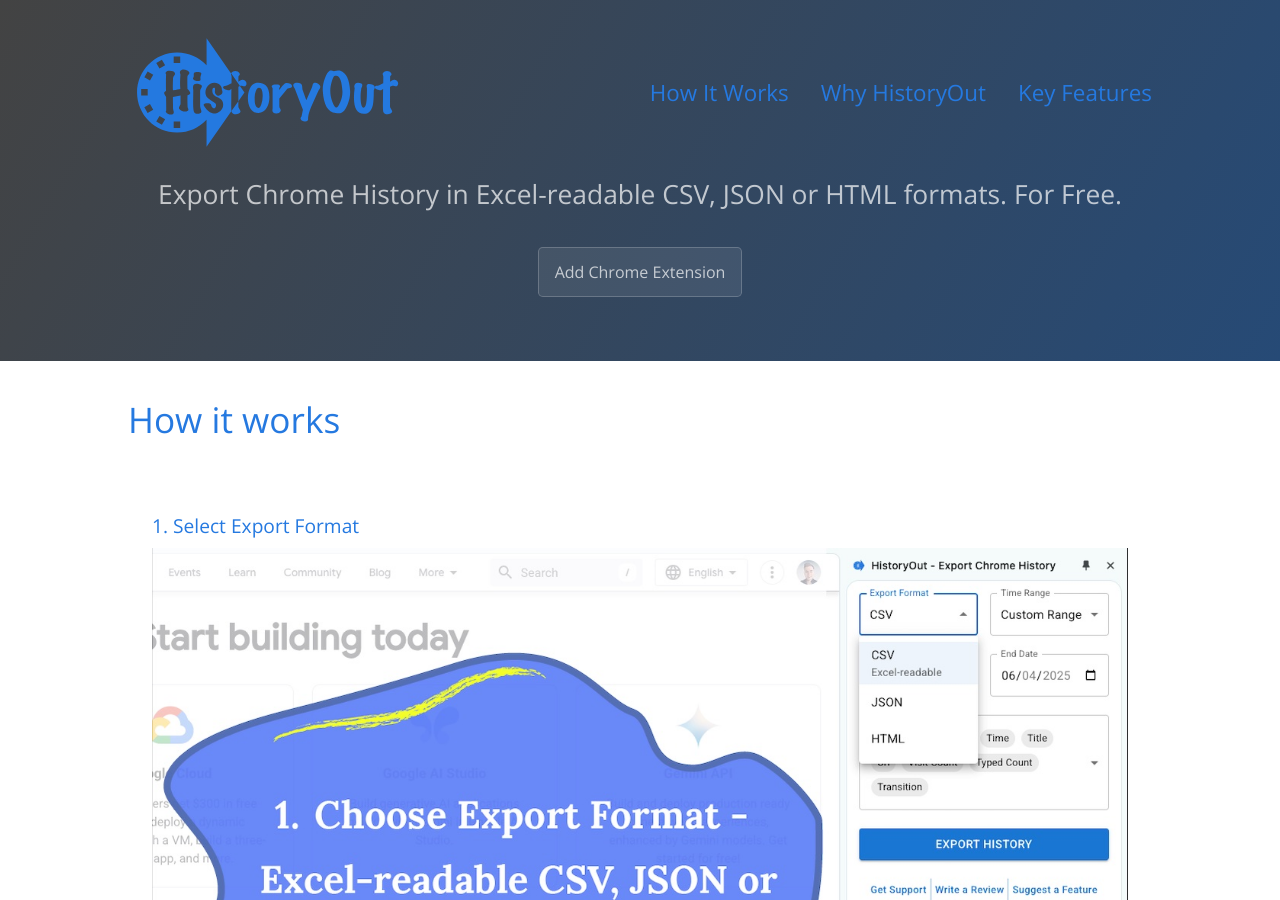
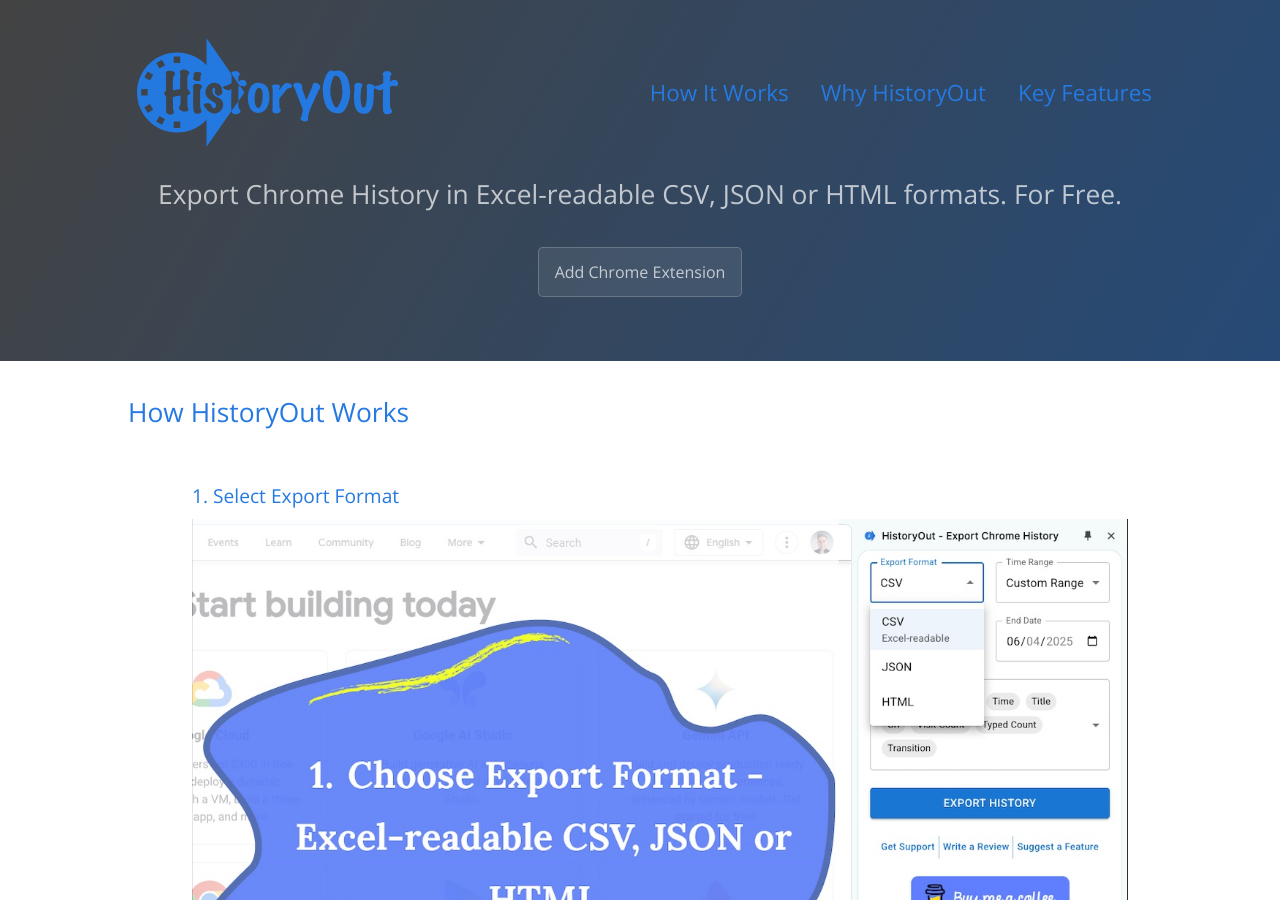
Before and after one commit to sauliusp/history-out-website, a Jekyll site: the page built from index.md, in a window 1280 px wide and 900 px high. Built offline with Jekyll 4.4.1, drawn with Linux system fonts in a browser that asks for light colours.

Commit message:
improving semantical structure

```diff
--- /dev/null
+++ b/_includes/add-to-chrome-button.html
@@ -0,0 +1,9 @@
+<a
+  href="{{ site.data.urls.chrome_store }}"
+  class="btn primary-btn"
+  target="_blank"
+  rel="noopener"
+  aria-label="Add HistoryOut extension to Chrome (opens in new tab)"
+>
+  Add Chrome Extension
+</a>
--- a/_layouts/default.html
+++ b/_layouts/default.html
@@ -1,5 +1,5 @@
 <!DOCTYPE html>
-<html lang="{{ site.lang | default: "en-US" }}">
+<html lang="{{ site.lang | default: "en" }}">
   <head>
     <meta charset="UTF-8">
 
@@ -13,17 +13,17 @@
     {% include head-custom.html %}
   </head>
   <body>
-    <a id="skip-to-content" href="#content">Skip to the content.</a>
+    <a id="skip-to-content" href="#content" class="skip-link">Skip to the content.</a>
     <header class="page-header" role="banner">
-      <nav class="page-nav" aria-label="Page navigation">
+      <nav class="page-nav" aria-label="Main site navigation">
         <div class="nav-container">
-          <a href="/" class="nav-logo" target="_blank" rel="noopener">
+          <a href="/" class="nav-logo" aria-label="HistoryOut Homepage">
             <img src="assets/images/logo.svg" alt="HistoryOut - Chrome History Export Tool" class="header-logo">
           </a>
-          <ul class="nav-links">
-            <li><a href="#how-historyout-works">How It Works</a></li>
-            <li><a href="#why-use-historyout">Why HistoryOut</a></li>
-            <li><a href="#key-features">Key Features</a></li>
+          <ul class="nav-links" role="list">
+            <li><a href="#how-historyout-works" aria-label="Learn how HistoryOut works">How It Works</a></li>
+            <li><a href="#why-use-historyout" aria-label="Discover why to use HistoryOut">Why HistoryOut</a></li>
+            <li><a href="#key-features" aria-label="View key features">Key Features</a></li>
           </ul>
         </div>
       </nav>
@@ -31,25 +31,15 @@
       <h1 class="project-name sr-only">Chrome Extension to export Chrome History in Excel-readable CSV, JSON or HTML formats. Use custom date ranges and customize the output fields.</h1>
       <h2 class="project-tagline">Export Chrome History in Excel-readable CSV, JSON or HTML formats. For Free.</h2>
 
-      <nav aria-label="Primary navigation">
-        <a href="{{ site.data.urls.chrome_store }}" class="btn primary-btn" target="_blank" rel="noopener">
-          Add Chrome Extension
-        </a>
+      <nav aria-label="Chrome store navigation">
+        {% include add-to-chrome-button.html %}
       </nav>
     </header>
 
-    <main id="content" class="main-content" role="main">
-      <h1 class="sr-only">
-        About HistoryOut - Export Chrome History Extension
-      </h1>
+    {{ content }}
 
-      {{ content }}
-    </main>
-
-    <footer class="page-header">
-      <a href="{{ site.data.urls.chrome_store }}" class="btn primary-btn" target="_blank" rel="noopener">
-        Add Chrome Extension
-      </a>
+    <footer class="page-header" role="contentinfo">
+      {% include add-to-chrome-button.html %}
     </footer>
   </body>
 </html>
--- a/index.md
+++ b/index.md
@@ -4,124 +4,146 @@ title: "HistoryOut - Export Chrome History Extension"
 description: "Chrome Extension to export Chrome History in Excel-readable CSV, JSON or HTML formats. Use custom date ranges and customize the output fields"
 ---
 
-<article>
-  <h1 id="how-historyout-works">How it works</h1>
+<main id="content" class="main-content" role="main">
+  <h1 class="sr-only">
+    About HistoryOut - Export Chrome History Extension
+  </h1>
 
-  <div class="features-grid full-width">
-    <div class="feature-card">
-      <div class="feature-content">
-        <h3>1. Select Export Format</h3>
-        <img src="assets/images/1.jpg" alt="Screenshot showing export format selection interface" class="feature-screenshot">
-      </div>
-    </div>
+  <article>
+    <h2 id="how-historyout-works">How HistoryOut Works</h2>
 
-    <div class="feature-card">
-      <div class="feature-content">
-        <h3>2. Choose Time Period</h3>
-        <img src="assets/images/2.jpg" alt="Screenshot showing time period selection options" class="feature-screenshot">
-      </div>
-    </div>
+    <ol class="features-grid full-width">
+      <li class="feature-card">
+        <div class="feature-content">
+          <h3>1. Select Export Format</h3>
+          <img src="assets/images/1.jpg"
+               alt="Interface showing CSV, JSON, and HTML export format options"
+               class="feature-screenshot">
+        </div>
+      </li>
 
-    <div class="feature-card">
-      <div class="feature-content">
-        <h3>3. Set Custom Dates</h3>
-        <img src="assets/images/3.jpg" alt="Screenshot showing custom date range selector" class="feature-screenshot">
-      </div>
-    </div>
+      <li class="feature-card">
+        <div class="feature-content">
+          <h3>2. Choose Time Period</h3>
+          <img src="assets/images/2.jpg"
+               alt="Time period selector showing options for last 24 hours, week, month, and custom range"
+               class="feature-screenshot">
+        </div>
+      </li>
 
-    <div class="feature-card">
-      <div class="feature-content">
-        <h3>4. Select Export Fields</h3>
-        <img src="assets/images/4.jpg" alt="Screenshot showing export field selection options" class="feature-screenshot">
-      </div>
-    </div>
-  </div>
-</article>
+      <li class="feature-card">
+        <div class="feature-content">
+          <h3>3. Set Custom Dates</h3>
+          <img src="assets/images/3.jpg"
+               alt="Calendar interface for selecting start and end dates for history export"
+               class="feature-screenshot">
+        </div>
+      </li>
 
-<article>
-  <h1 id="why-use-historyout">Why HistoryOut?</h1>
+      <li class="feature-card">
+        <div class="feature-content">
+          <h3>4. Select Export Fields</h3>
+          <img src="assets/images/4.jpg"
+               alt="Checkboxes for selecting which data fields to include: URLs, titles, visit counts, and dates"
+               class="feature-screenshot">
+        </div>
+      </li>
+    </ol>
+  </article>
 
-  <div class="features-grid">
-    <div class="feature-card">
-      <img src="assets/images/icon48.png" alt="HistoryOut icon" class="feature-icon" role="presentation">
-      <div class="feature-content">
-        <h3>Never Lose Important Pages</h3>
-        <p>Stop saving every page "just in case." Export your browsing history and find pages easily when needed.</p>
-      </div>
-    </div>
+  <article>
+    <h2 id="why-use-historyout">Why HistoryOut?</h2>
 
-    <div class="feature-card">
-      <img src="assets/images/icon48.png" alt="HistoryOut icon" class="feature-icon" role="presentation">
-      <div class="feature-content">
-        <h3>Track Tasks and Research</h3>
-        <p>Keep a record of research sessions and project work in formats you control.</p>
-      </div>
-    </div>
+    <ul class="features-grid">
+      <li class="feature-card">
+        <img src="assets/images/icon48.png" alt="" class="feature-icon">
+        <div class="feature-content">
+          <h3>Never Lose Important Pages</h3>
+          <p>Stop saving every page "just in case." Export your browsing history and find pages easily when needed.</p>
+        </div>
+      </li>
 
-    <div class="feature-card">
-      <img src="assets/images/icon48.png" alt="HistoryOut icon" class="feature-icon" role="presentation">
-      <div class="feature-content">
-        <h3>Analyze Your Browsing Patterns</h3>
-        <p>Understand your online behavior and optimize your research workflow.</p>
-      </div>
-    </div>
-  </div>
-</article>
+      <li class="feature-card">
+        <img src="assets/images/icon48.png" alt="" class="feature-icon">
+        <div class="feature-content">
+          <h3>Track Tasks and Research</h3>
+          <p>Keep a record of research sessions and project work in formats you control.</p>
+        </div>
+      </li>
 
-<a href="{{ site.data.urls.chrome_store }}" target="_blank" rel="noopener" aria-label="Install HistoryOut from Chrome Web Store">
-  <img src="assets/images/Marquee image-100.jpg" alt="HistoryOut Chrome extension banner image" class="banner-image">
-</a>
+      <li class="feature-card">
+        <img src="assets/images/icon48.png" alt="" class="feature-icon">
+        <div class="feature-content">
+          <h3>Analyze Your Browsing Patterns</h3>
+          <p>Understand your online behavior and optimize your research workflow.</p>
+        </div>
+      </li>
+    </ul>
+  </article>
 
-<article>
-  <h1 id="key-features">Key Features</h1>
+  <aside>
+    <h2 id="download-section" class="visually-hidden">Download HistoryOut</h2>
+    <a href="{{ site.data.urls.chrome_store }}"
+       target="_blank"
+       rel="noopener"
+       class="download-link">
+      <img src="assets/images/Marquee image-100.jpg"
+           alt="Download HistoryOut from Chrome Web Store"
+           class="banner-image">
+    </a>
+  </aside>
 
-  <div class="features-grid">
-    <div class="feature-card">
-      <img src="assets/images/icon48.png" alt="HistoryOut icon" class="feature-icon" role="presentation">
-      <div class="feature-content">
-        <h3>Multiple Export Formats</h3>
-        <p>Export your history to CSV, JSON, or HTML formats for easy analysis and documentation.</p>
-      </div>
-    </div>
+  <article>
+    <h2 id="key-features">Key Features</h2>
 
-    <div class="feature-card">
-      <img src="assets/images/icon48.png" alt="HistoryOut icon" class="feature-icon" role="presentation">
-      <div class="feature-content">
-        <h3>Choose Your Date Range</h3>
-        <p>Export history from the last 24 hours, week, month, or select custom dates.</p>
-      </div>
-    </div>
+    <ul class="features-grid">
+      <li class="feature-card">
+        <img src="assets/images/icon48.png" alt="" class="feature-icon">
+        <div class="feature-content">
+          <h3>Multiple Export Formats</h3>
+          <p>Export your history to CSV, JSON, or HTML formats for easy analysis and documentation.</p>
+        </div>
+      </li>
 
-    <div class="feature-card">
-      <img src="assets/images/icon48.png" alt="HistoryOut icon" class="feature-icon" role="presentation">
-      <div class="feature-content">
-        <h3>Customize Your Export</h3>
-        <p>Select which details to include: URLs, titles, visit counts, and more.</p>
-      </div>
-    </div>
+      <li class="feature-card">
+        <img src="assets/images/icon48.png" alt="" class="feature-icon">
+        <div class="feature-content">
+          <h3>Choose Your Date Range</h3>
+          <p>Export history from the last 24 hours, week, month, or select custom dates.</p>
+        </div>
+      </li>
 
-    <div class="feature-card">
-      <img src="assets/images/icon48.png" alt="HistoryOut icon" class="feature-icon" role="presentation">
-      <div class="feature-content">
-        <h3>Save Your Preferences</h3>
-        <p>Your export settings are saved automatically for future use.</p>
-      </div>
-    </div>
+      <li class="feature-card">
+        <img src="assets/images/icon48.png" alt="" class="feature-icon">
+        <div class="feature-content">
+          <h3>Customize Your Export</h3>
+          <p>Select which details to include: URLs, titles, visit counts, and more.</p>
+        </div>
+      </li>
 
-    <div class="feature-card">
-      <img src="assets/images/icon48.png" alt="HistoryOut icon" class="feature-icon" role="presentation">
-      <div class="feature-content">
-        <h3>Easy-to-Use Interface</h3>
-        <p>Simple, clear design for quick and efficient exports.</p>
-      </div>
-    </div>
+      <li class="feature-card">
+        <img src="assets/images/icon48.png" alt="" class="feature-icon">
+        <div class="feature-content">
+          <h3>Save Your Preferences</h3>
+          <p>Your export settings are saved automatically for future use.</p>
+        </div>
+      </li>
 
-    <div class="feature-card">
-      <img src="assets/images/icon48.png" alt="HistoryOut icon" class="feature-icon" role="presentation">
-      <div class="feature-content">
-        <h3>Privacy Protected</h3>
-        <p>Your data stays in your browser - no uploads or external sharing.</p>
-      </div>
-    </div>
-  </div>
-</article>
+      <li class="feature-card">
+        <img src="assets/images/icon48.png" alt="" class="feature-icon">
+        <div class="feature-content">
+          <h3>Easy-to-Use Interface</h3>
+          <p>Simple, clear design for quick and efficient exports.</p>
+        </div>
+      </li>
+
+      <li class="feature-card">
+        <img src="assets/images/icon48.png" alt="" class="feature-icon">
+        <div class="feature-content">
+          <h3>Privacy Protected</h3>
+          <p>Your data stays in your browser - no uploads or external sharing.</p>
+        </div>
+      </li>
+    </ul>
+  </article>
+</main>
```
